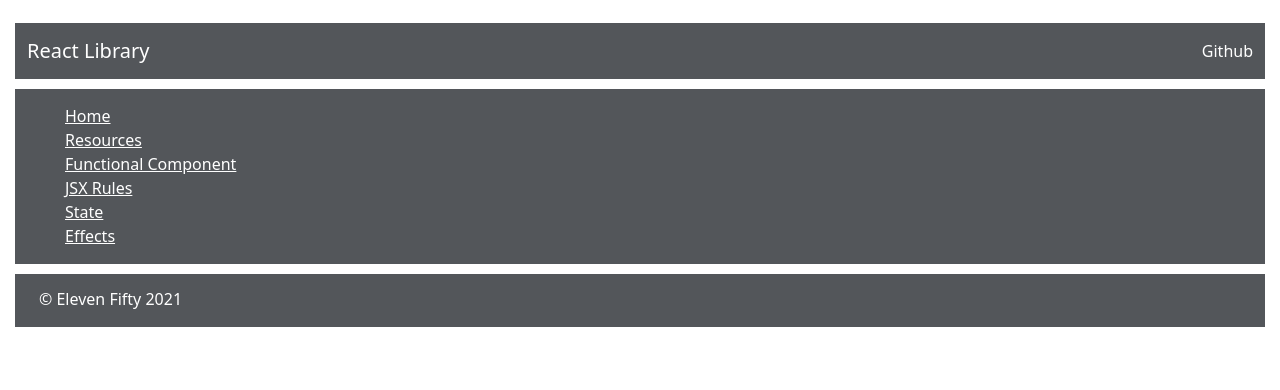
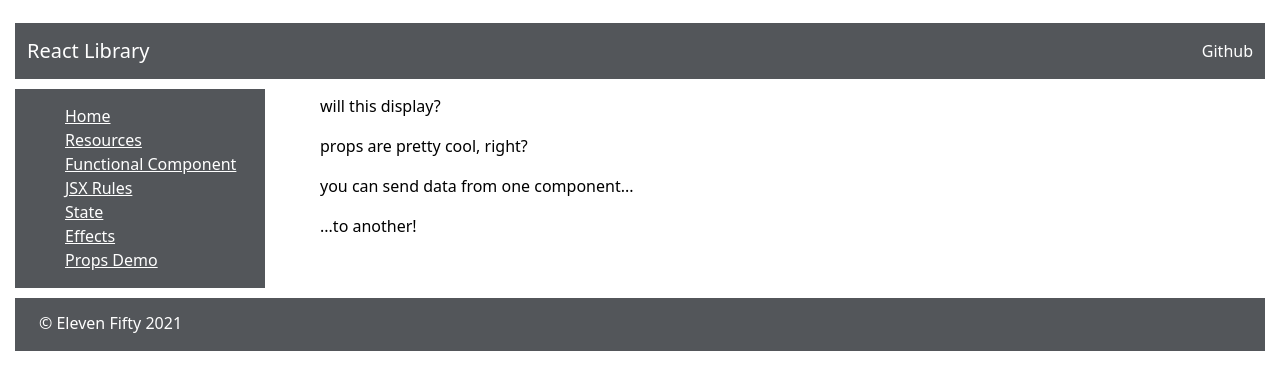
Before and after one commit to darahdesigner/react-fundamentals, a React (Create React App) app: page /propsdemo in a window 1280 px wide. Shown: the top 390 px of the page. Built offline with nearby package versions, Linux system fonts and the light colour scheme.

Commit message:
props challenge 6.2 complete

```diff
--- /dev/null
+++ b/src/components/concepts/PropsDemo.js
@@ -0,0 +1,24 @@
+import {useState} from 'react';
+
+const PropsDemo = () => {
+    return(
+        <div className='main'>
+            <div className='mainDiv'>
+                <FunctionalComponent string='will this display?' />
+                <FunctionalComponent string='props are pretty cool, right?' />
+                <FunctionalComponent string='you can send data from one component...' />
+                <FunctionalComponent string='...to another!' />
+            </div>
+        </div>
+    );
+};
+
+export default PropsDemo;
+
+const FunctionalComponent = (props) => {
+    return(
+        <div>
+            <p>{props.string}</p>
+        </div>
+    );
+};
--- a/src/components/site/Sidebar.js
+++ b/src/components/site/Sidebar.js
@@ -10,6 +10,7 @@
 import JSXRules from '../concepts/JSXRules';
 import State from '../concepts/States'
 import Effects from '../concepts/Effects';
+import PropsDemo from '../concepts/PropsDemo';
 
 const Sidebar = () => {
     return(
@@ -22,6 +23,7 @@
                     <li><Link to='/jsxrules'>JSX Rules</Link></li>
                     <li><Link to='/state'>State</Link></li>
                     <li><Link to='/effects'>Effects</Link></li>
+                    <li><Link to='/propsdemo'>Props Demo</Link></li>
                 </ul>
             </div>
             <div className='sidebar-route'>
@@ -33,6 +35,7 @@
                     <Route exact path='/jsxrules'><JSXRules /></Route>
                     <Route exact path='/state'><State /></Route>
                     <Route exact path='/effects'><Effects /></Route>
+                    <Route exact path='/propsdemo'><PropsDemo /></Route>
                 </Switch>
             </div>
         </div>
```
